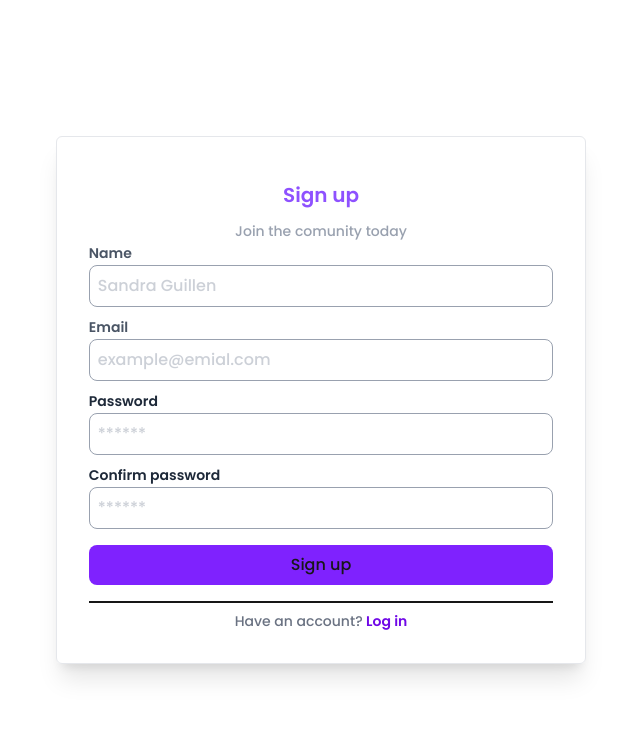
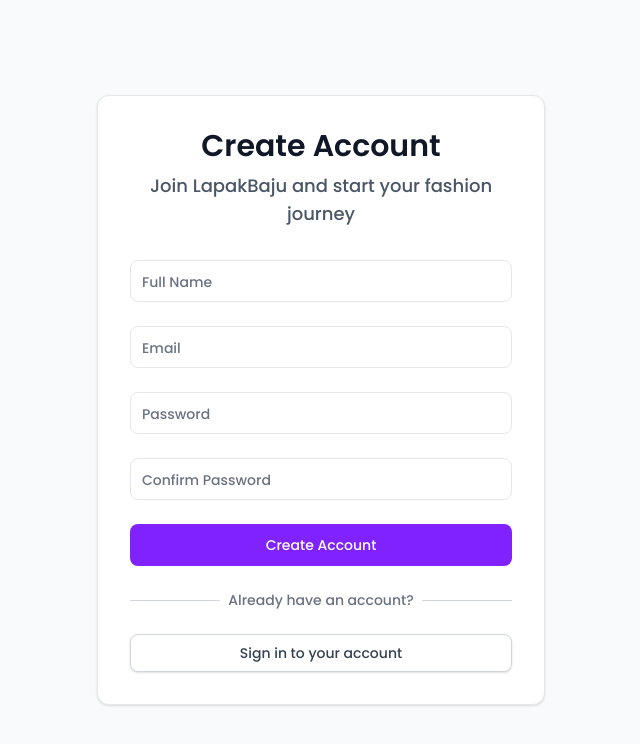
Before and after one commit to HLena/lapakbaju-store, a Next.js app: page /auth/register in a window 1280 px wide. Shown: the top 744 px of the page, without its empty margins (319-959 px from the left). Built offline with nearby package versions, Linux system fonts and the light colour scheme.

Commit message:
styles: update design page

```diff
--- a/src/app/(shop)/page.tsx
+++ b/src/app/(shop)/page.tsx
@@ -2,12 +2,12 @@
 
 export default function Home() {
   return (
-    <div className="min-h-screen bg-gray-50 py-8">
+    <div className="min-h-screen m-auto">
       <div className="max-w-7xl mx-auto px-4 sm:px-6 lg:px-8">
         {/* Header */}
-        <div className="mb-8">
-          <Title title="Welcome to LapakBaju Store" />
-          <p className="text-gray-600 mt-2">Discover the latest fashion trends and styles</p>
+        <div className="mb-8 text-center">
+          <Title title="Welcome to LapakBaju Store" className='text-center' subtitle='Discover the latest fashion trends and styles'/>
+          {/* <p className="text-gray-600 mt-2">Discover the latest fashion trends and styles</p> */}
         </div>
 
         {/* Main Content */}
--- a/src/app/auth/layout.tsx
+++ b/src/app/auth/layout.tsx
@@ -1,7 +1,7 @@
 
 const AuthLayout = ({children}: {children: React.ReactNode}) => {
   return (
-    <div className="bg-white h-screen flex justify-center">
+    <div className="min-h-screen bg-gray-50">
       { children }
     </div>
   )
--- a/src/app/auth/login/page.tsx
+++ b/src/app/auth/login/page.tsx
@@ -1,34 +1,99 @@
-import Link from "next/link"
+"use client";
+
+import Link from "next/link";
+import { useState, ChangeEvent } from "react";
+import { Title, Button, Textbox } from "@/components";
 
 const LoginPage = () => {
+  const [formData, setFormData] = useState({
+    email: "",
+    password: ""
+  });
+
+  const handleChange = (event: ChangeEvent<HTMLInputElement>) => {
+    const { name, value } = event.target;
+    setFormData(prev => ({
+      ...prev,
+      [name]: value
+    }));
+  };
+
+  const handleSubmit = (event: React.FormEvent) => {
+    event.preventDefault();
+    // TODO: Implement login logic
+    console.log("Login attempt:", formData);
+  };
+
   return (
-    <div className="rounded-md m-auto my-auto border border-gray-200 p-8 lg:shadow-xl ">
-      <h1 className="text-violet-500 font-bold text-xl text-center my-3">Log in</h1>
-      <p className="text-gray-400 text-center text-sm">Join the comunity today</p>
-      <form className="flex flex-col gap-2">
-        <div>
-          <label className="text-gray-600 font-semibold text-sm">Email</label>
-          <input type="text" className="border w-full rounded-lg p-2 border-gray-400 outline-0 text-gray-400" placeholder="example@emial.com" />
+    <div className="min-h-screen flex items-center justify-center bg-gray-50 py-12 px-4 sm:px-6 lg:px-8">
+      <div className="max-w-md w-full space-y-8">
+        <div className="bg-white rounded-xl shadow-sm border border-gray-200 p-8">
+          <div className="text-center mb-8">
+            <Title
+              title="Welcome Back"
+              subtitle="Sign in to your account to continue shopping"
+              className="text-center"
+            />
+          </div>
+
+          <form onSubmit={handleSubmit} className="space-y-6">
+            <Textbox
+              label="Email"
+              type="email"
+              name="email"
+              value={formData.email}
+              onChange={handleChange}
+            />
+
+            <Textbox
+              label="Password"
+              type="password"
+              name="password"
+              value={formData.password}
+              onChange={handleChange}
+            />
+
+            <div className="flex items-center justify-end">
+              <Link
+                href="/auth/forgot-password"
+                className="text-sm text-violet-600 hover:text-violet-500 font-medium"
+              >
+                Forgot your password?
+              </Link>
+            </div>
+
+            <Button
+              label="Sign In"
+              type="button"
+              variant="primary"
+              size="sm"
+              className="w-full"
+            />
+          </form>
+
+          <div className="mt-6">
+            <div className="relative">
+              <div className="absolute inset-0 flex items-center">
+                <div className="w-full border-t border-gray-300" />
+              </div>
+              <div className="relative flex justify-center text-sm">
+                <span className="px-2 bg-white text-gray-500">New to LapakBaju?</span>
+              </div>
+            </div>
+
+            <div className="mt-6">
+              <Link
+                href="/auth/register"
+                className="w-full flex justify-center py-2 px-4 border border-gray-300 rounded-lg shadow-sm text-sm font-medium text-gray-700 bg-white hover:bg-gray-50 focus:outline-none focus:ring-2 focus:ring-offset-2 focus:ring-violet-500 transition-colors"
+              >
+                Create an account
+              </Link>
+            </div>
+          </div>
         </div>
-        <div>
-          <label className="text-gray-800 font-semibold text-sm">Password</label>
-          <input type="text" className="border w-full rounded-lg p-2 border-gray-400 outline-0 text-gray-400" placeholder="******" />
-        </div>
-        <Link href={''} className="text-end text-violet-600 text-xs font-semibold">
-          Forget Password?
-        </Link>
-        <button className="bg-violet-600 w-full rounded-lg p-2 my-2">Sign in</button>
+      </div>
+    </div>
+  );
+};
 
-        <div className="border"/>
-
-        <p className="text-center text-sm text-gray-500">
-          Don't have an account?
-          <Link href="/auth/register" className="text-violet-700 font-semibold"> Sing up</Link>
-        </p>
-
-      </form>
-    </div>
-  )
-}
-
-export default LoginPage
+export default LoginPage;
--- a/src/app/auth/register/page.tsx
+++ b/src/app/auth/register/page.tsx
@@ -1,43 +1,108 @@
-import Link from "next/link"
+"use client";
+
+import Link from "next/link";
+import { useState, ChangeEvent } from "react";
+import { Title, Button, Textbox } from "@/components";
 
 const RegisterPage = () => {
+  const [formData, setFormData] = useState({
+    name: "",
+    email: "",
+    password: "",
+    confirmPassword: ""
+  });
+
+  const handleChange = (event: ChangeEvent<HTMLInputElement>) => {
+    const { name, value } = event.target;
+    setFormData(prev => ({
+      ...prev,
+      [name]: value
+    }));
+  };
+
+  const handleSubmit = (event: React.FormEvent) => {
+    event.preventDefault();
+    // TODO: Implement registration logic
+    console.log("Registration attempt:", formData);
+  };
+
   return (
-    <div className="rounded-md m-auto my-auto border border-gray-200 p-8 lg:shadow-xl">
-      <h1 className="text-violet-500 font-bold text-xl text-center my-3">Sign up</h1>
-      <p className="text-gray-400 text-center text-sm">Join the comunity today</p>
-      <form className="flex flex-col gap-2">
-        <div>
-          <label className="text-gray-600 font-semibold text-sm">Name</label>
-          <input type="text" className="border text-gray-400 outline-0 w-full rounded-lg p-2" placeholder="Sandra Guillen" />
+    <div className="min-h-screen flex items-center justify-center bg-gray-50 py-12 px-4 sm:px-6 lg:px-8">
+      <div className="max-w-md w-full space-y-8">
+        <div className="bg-white rounded-xl shadow-sm border border-gray-200 p-8">
+          <div className="text-center mb-8">
+            <Title
+              title="Create Account"
+              subtitle="Join LapakBaju and start your fashion journey"
+              className="text-center"
+            />
+          </div>
+
+          <form onSubmit={handleSubmit} className="space-y-6">
+            <Textbox
+              label="Full Name"
+              type="text"
+              name="name"
+              value={formData.name}
+              onChange={handleChange}
+            />
+
+            <Textbox
+              label="Email"
+              type="email"
+              name="email"
+              value={formData.email}
+              onChange={handleChange}
+            />
+
+            <Textbox
+              label="Password"
+              type="password"
+              name="password"
+              value={formData.password}
+              onChange={handleChange}
+            />
+
+            <Textbox
+              label="Confirm Password"
+              type="password"
+              name="confirmPassword"
+              value={formData.confirmPassword}
+              onChange={handleChange}
+            />
+
+            <Button
+              label="Create Account"
+              type="button"
+              variant="primary"
+              size="sm"
+              className="w-full"
+            />
+          </form>
+
+          <div className="mt-6">
+            <div className="relative">
+              <div className="absolute inset-0 flex items-center">
+                <div className="w-full border-t border-gray-300" />
+              </div>
+              <div className="relative flex justify-center text-sm">
+                <span className="px-2 bg-white text-gray-500">Already have an account?</span>
+              </div>
+            </div>
+
+            <div className="mt-6">
+              <Link
+                href="/auth/login"
+                className="w-full flex justify-center py-2 px-4 border border-gray-300 rounded-lg shadow-sm text-sm font-medium text-gray-700 bg-white hover:bg-gray-50 focus:outline-none focus:ring-2 focus:ring-offset-2 focus:ring-violet-500 transition-colors"
+              >
+                Sign in to your account
+              </Link>
+            </div>
+          </div>
         </div>
-        <div>
-          <label className="text-gray-600 font-semibold text-sm">Email</label>
-          <input type="text" className="border text-gray-400 outline-0 w-full rounded-lg p-2" placeholder="example@emial.com" />
-        </div>
+      </div>
+    </div>
+  );
+};
 
-        <div>
-          <label className="text-gray-800 font-semibold text-sm">Password</label>
-          <input type="text" className="border text-gray-400 outline-0 w-full rounded-lg p-2" placeholder="******" />
-        </div>
-
-        <div>
-          <label className="text-gray-800 font-semibold text-sm">Confirm password</label>
-          <input type="text" className="border text-gray-400 outline-0 w-full rounded-lg p-2" placeholder="******" />
-        </div>
-
-        <button className="bg-violet-600 outline-0 w-full rounded-lg p-2 my-2">Sign up</button>
-
-        <div className="border"/>
-
-        <p className="text-center text-sm text-gray-500">
-          Have an account?
-          <Link href="/auth/login" className="text-violet-700 font-semibold"> Log in</Link>
-        </p>
-
-
-      </form>
-    </div>
-  )
-}
-
-export default RegisterPage
+export default RegisterPage;
--- a/src/components/index.ts
+++ b/src/components/index.ts
@@ -13,6 +13,7 @@
 export { default as CardProduct } from "./product/CardProduct";
 export { default as ImageSlider } from "./product/ImageSlider";
 export { default as QuantitySelector } from "./product/QuantitySelector";
+export { default as AddToCartButton } from "./product/AddToCartButton";
 export { default as Subtitle } from "./cart/Subtitle";
 export { default as SummaryOrder } from "./cart/SummaryOrder";
 
```
Also changed, not shown: src/app/(shop)/product/[slug]/page.tsx (+101 -51 lines).
